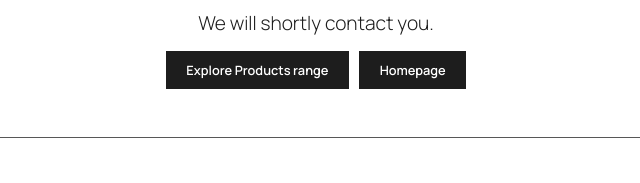
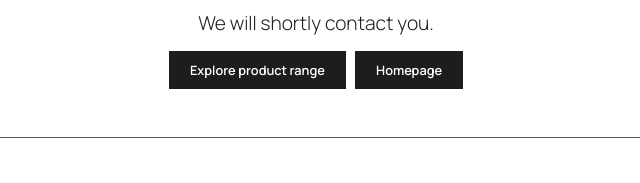
Before and after one commit to shubibees/solution-LFP, a website built with Parcel: page thank-you.html in a window 1280 px wide. Shown: the part 519-702 px from the top of the page, 324-964 px from the left. Built offline with nearby package versions, Linux system fonts and the light colour scheme.

Commit message:
update on thank-you

```diff
--- a/thank-you.html
+++ b/thank-you.html
@@ -76,7 +76,7 @@
           We will shortly contact you.
         </div>
         <div class="links flex justify-center gap-3">
-          <a class="common-btn grey" href="/school-LFP/solutions-we-offer">Explore Products range</a>
+          <a class="common-btn grey" href="/school-LFP/solutions-we-offer">Explore product range</a>
           <a class="common-btn grey" href="/school-LFP">Homepage</a>
         </div>
       </div>
```
